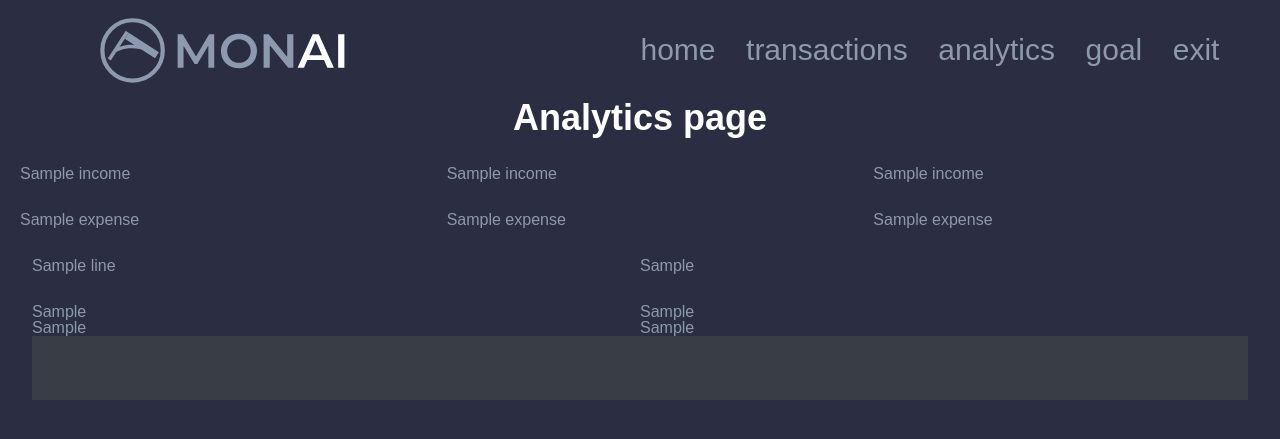
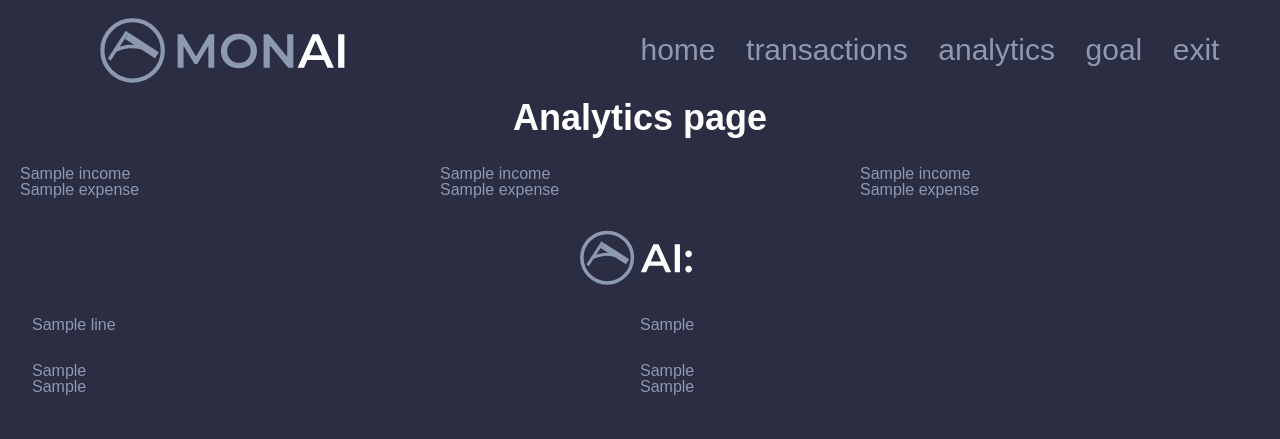
Before and after one commit to vivatttt/Bot-Accountant, a Flask app: template app/templates/analytics_page.html in a window 1280 px wide. Shown: the top 439 px of the page. Run offline with Flask 3, Linux system fonts and the light colour scheme; the template is opened without the code that fills it: most values are stand-ins (such as "Sample title", 1, 10 or a date in 2020).

Commit message:
1st commit

```diff
--- a/app/static/styles/main.css
+++ b/app/static/styles/main.css
@@ -526,23 +526,38 @@ translation
     align-items: center;
     justify-content: center;
     width: 100%;
-    background-color: #2B2D42;
   }
-  .massager{
-    background-color: #393E46;
+  .massager {
     width: 90%;
     padding: 2.5%;
+    height: auto;
+    display: flex;
+    justify-content: center ;
+    align-items: center;
+  }
+
+  .AI {
+    width: 10%;
+    margin-right: 5px;
   }
   .goal_reached_at {
-    display: flex;
-    justify-content: flex-end;
-    margin-left: 45%;
     font-family: "Montserrat", sans-serif;
-    color: #00FFA3;
-    font-size: medium;
+    font-size: 35px;
     font-weight: 600;
-    font-size: 20px;
+    color: #ffffff;
+    text-align: center;
+    -webkit-animation: glow 1s ease-in-out infinite alternate;
+    -moz-animation: glow 1s ease-in-out infinite alternate;
+    animation: glow 1s ease-in-out infinite alternate;
+  }
 
+  @-webkit-keyframes glow {
+    from {
+      text-shadow: 0 0 5px #2B2D42, 0 0 5px #a0a0a0, 0 0 5px #f7ffeb;
+    }
+    to {
+      text-shadow: 0 0 5px #a1a1a1, 0 0 5px #adadad, 0 0 5px #eaffee;
+    }
   }
 
   .grid-container {
@@ -571,12 +586,11 @@ translation
     display: flex;
     justify-content: center;
     width: 100%;
-    margin-bottom: 30px;
   }
 
   .pie-chart-container {
     width: 400px;
-    margin: 0 20px;
+    margin: 0 10px;
   }
 
   .line-chart-container {
--- a/app/templates/analytics_page.html
+++ b/app/templates/analytics_page.html
@@ -29,7 +29,10 @@
             {{ diagrams['pie_chart']['expense'][2] | safe }}
         </div>
     </div>
-
+    <div class="massager">
+        <img class="AI" src="/static/imgs/AI.svg" alt=""></img>
+        <p class="goal_reached_at">{{ messages['goal_reached_at'] }}</p>
+    </div>
     <div class="grid-container">
         <div class="grid-item">
           <div class="line-chart-container">
@@ -51,11 +54,13 @@
             {{ diagrams['predict_income'] | safe }}
           </div>
         </div>
+
         <div class="grid-item">
           <div class="predict-expenses-container">
             {{ diagrams['predict_budget'] | safe }}
           </div>
         </div>
+
         <div class="grid-item">
           <div class="predict-expenses-container">
             {{ diagrams['predict_goal'] | safe }}
@@ -63,8 +68,5 @@
         </div>
       </div>
 
-    <div class="massager">
-        <p class="goal_reached_at">{{ messages['goal_reached_at'] }}</p>
-    </div>
 </div>
 {% endblock content %}
```
Also changed, not shown: app/static/imgs/AI.svg (added).
